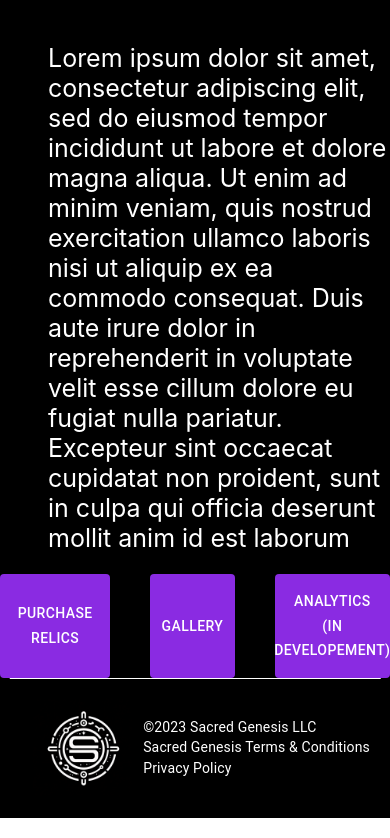
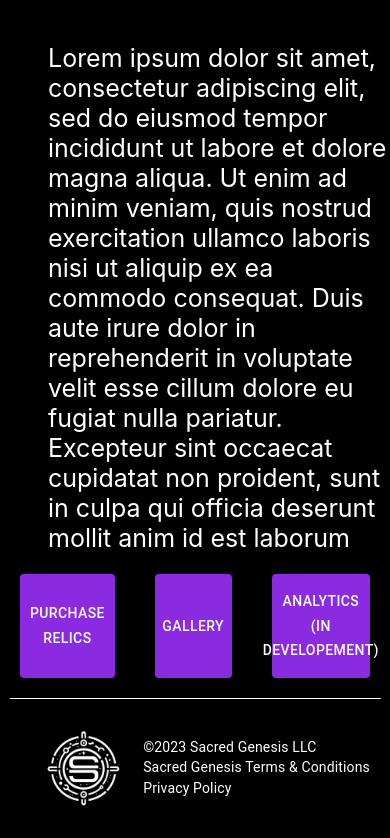
Before and after one commit to Nivix047/sacred_genesis_web, a React (Create React App) app: page / in a window 390 px wide. Shown: the part 855-1693 px from the top of the page. Built offline with nearby package versions, Linux system fonts and the light colour scheme.

Commit message:
Updated Home page to be more media responsive. Added padding when its shrunk to smaller screen

```diff
--- a/src/components/pages/Home/Home.css
+++ b/src/components/pages/Home/Home.css
@@ -42,3 +42,15 @@
 #analytics-btn {
   background-color: blueviolet;
 }
+
+@media screen and (max-width: 600px) {
+  .button-group {
+    padding: 0 20px 20px; /* Add padding on smaller screens */
+  }
+
+  #purchase-relics-btn,
+  #gallery-btn,
+  #analytics-btn {
+    padding: 10px 20px; /* Adjust button padding on smaller screens */
+  }
+}
--- a/src/components/pages/Home/index.js
+++ b/src/components/pages/Home/index.js
@@ -21,7 +21,7 @@ const Home = () => {
               sunt in culpa qui officia deserunt mollit anim id est laborum
             </p>
           </Grid>
-          <Grid item xs={12} md={6} className="right-content">
+          <Grid item xs={12} sm={6} md={6} className="right-content">
             <div className="button-group">
               <Button
                 variant="contained"
```
